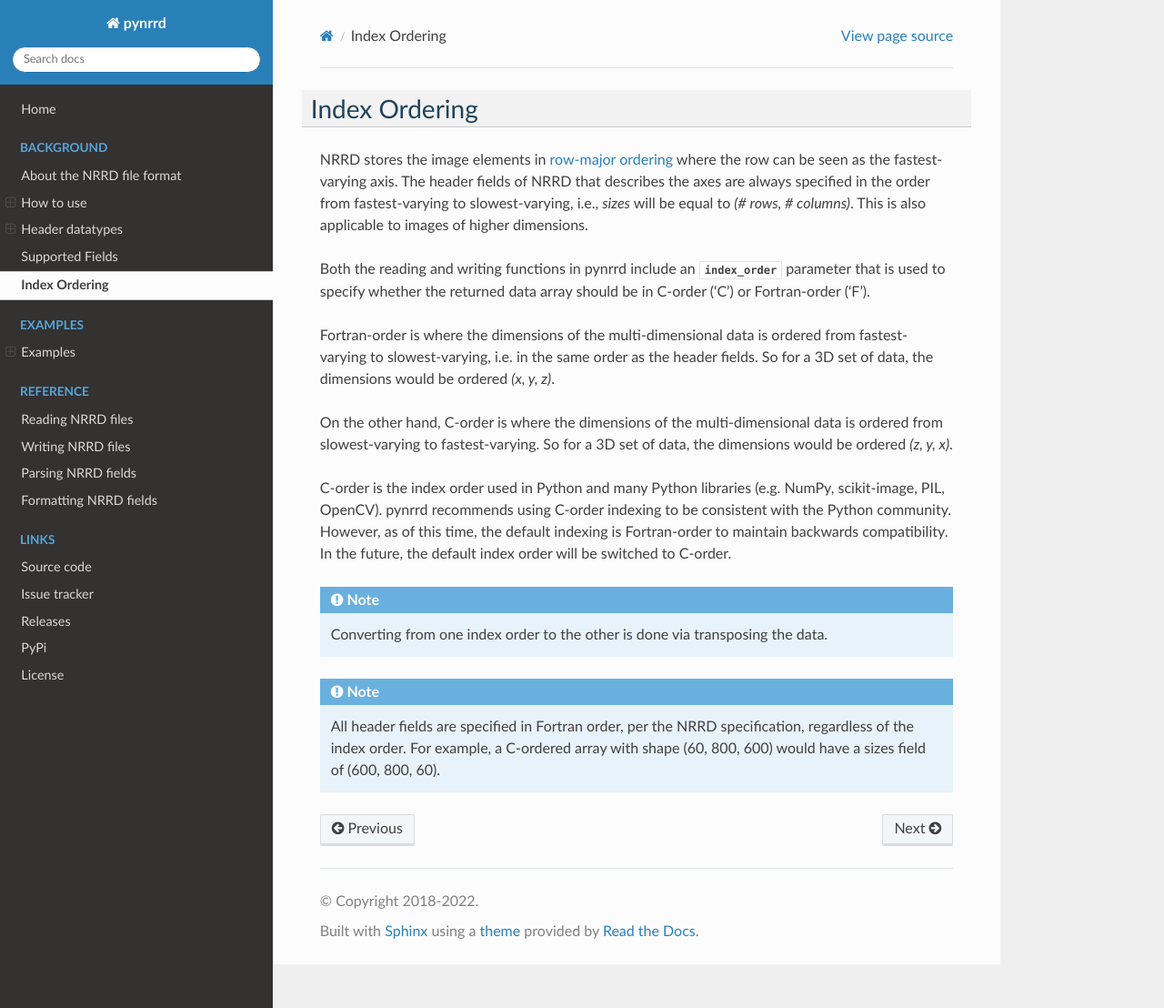
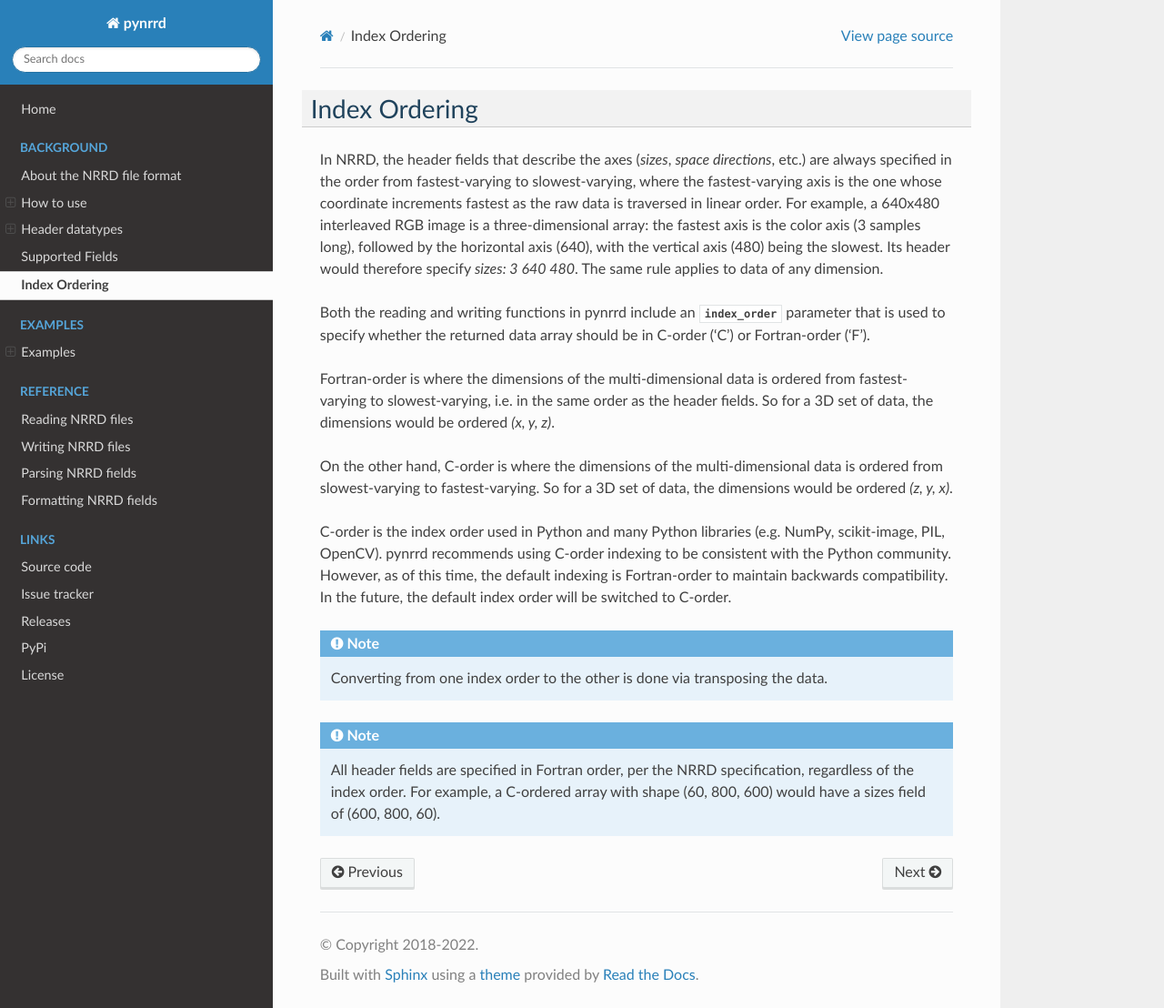
Before and after one commit to mhe/pynrrd, a Sphinx documentation site: the page built from docs/source/background/index-ordering.rst, in a window 1280 px wide and 1108 px high. Shown: the whole window at 91% size. Built offline with Sphinx 7.4.7 and the Read the Docs theme 3.1.0, drawn with Linux system fonts in a browser that asks for light colours.

Commit message:
Fix inverted sizes ordering in index-ordering docs (#177)
The index ordering background page claimed `sizes` is `(# rows, # columns)` and described the row as the fastest-varying axis. Per the NRRD specification the first header axis is the fastest-varying one, so this was inverted (and contradicted the note at the bottom of the same page). Thanks to @humatic for catching it.

The paragraph is rewritten to follow the spec's own framing ([format.html, section 1.4](https://teem.sourceforge.net/nrrd/format.html#general.4)): define the fastest-varying axis and illustrate it with a single 640x480 interleaved RGB image, whose header is `sizes: 3 640 480`. pynrrd produces exactly that header for a C-ordered `(480, 640, 3)` array.

Docs-only change; no code or tests affected. Sphinx builds the page without warnings.

Fixes #172

```diff
--- a/docs/source/background/index-ordering.rst
+++ b/docs/source/background/index-ordering.rst
@@ -3,7 +3,7 @@ Index Ordering
 
 .. currentmodule:: nrrd
 
-NRRD stores the image elements in `row-major ordering <https://en.wikipedia.org/wiki/Row-_and_column-major_order>`_ where the row can be seen as the fastest-varying axis. The header fields of NRRD that describes the axes are always specified in the order from fastest-varying to slowest-varying, i.e., `sizes` will be equal to `(# rows, # columns)`. This is also applicable to images of higher dimensions.
+In NRRD, the header fields that describe the axes (`sizes`, `space directions`, etc.) are always specified in the order from fastest-varying to slowest-varying, where the fastest-varying axis is the one whose coordinate increments fastest as the raw data is traversed in linear order. For example, a 640x480 interleaved RGB image is a three-dimensional array: the fastest axis is the color axis (3 samples long), followed by the horizontal axis (640), with the vertical axis (480) being the slowest. Its header would therefore specify `sizes: 3 640 480`. The same rule applies to data of any dimension.
 
 Both the reading and writing functions in pynrrd include an :obj:`index_order` parameter that is used to specify whether the returned data array should be in C-order ('C') or Fortran-order ('F').
 
```
